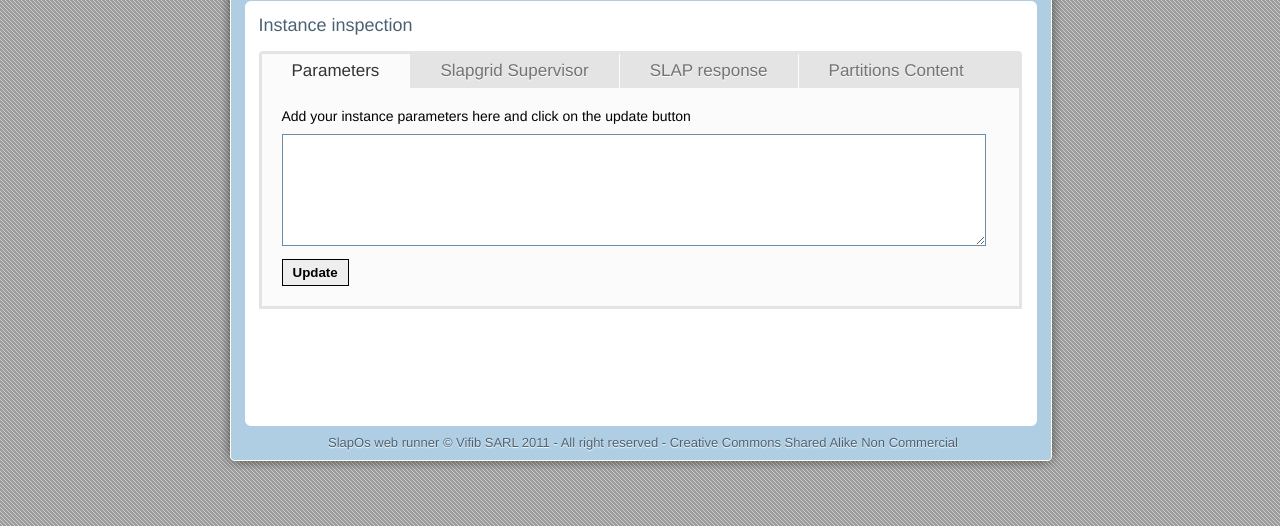
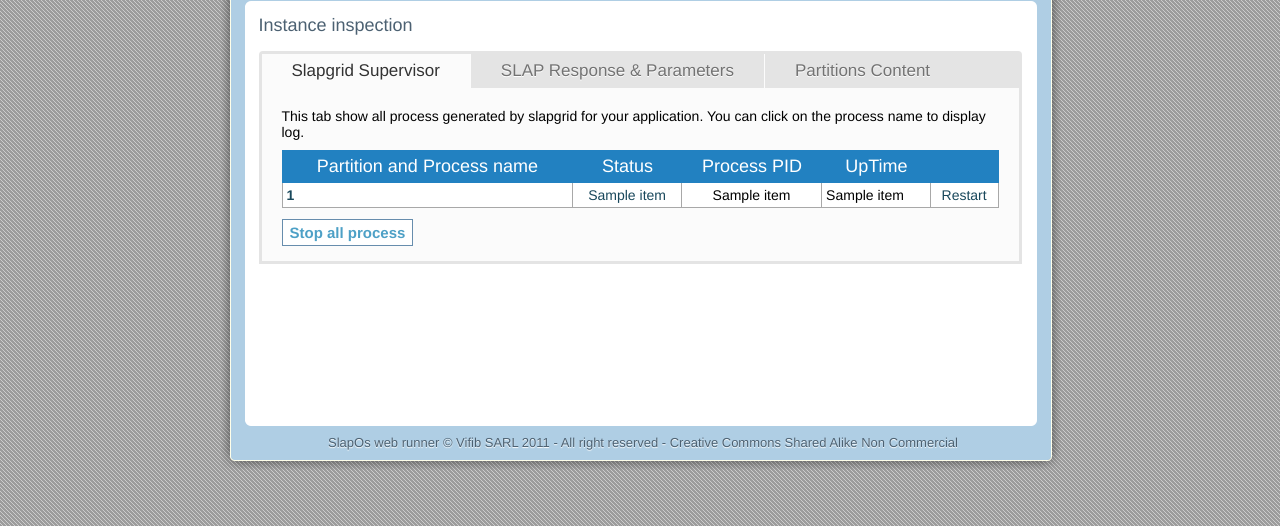
Before and after one commit to jerome-nexedi/slapos.toolbox, a Python web app: template slapos/runner/templates/instanceInspect.html in a window 1280 px wide. Shown: the part 113-639 px from the top of the page. Run offline with Jinja, Linux system fonts and the light colour scheme; the template is opened without the code that fills it: most values are stand-ins (such as "Sample title", 1, 10 or a date in 2020).

Commit message:
Webrunner Support more instances at the same time

```diff
--- a/slapos/runner/static/js/scripts/inspectInstance.js
+++ b/slapos/runner/static/js/scripts/inspectInstance.js
@@ -1,6 +1,18 @@
 $(document).ready( function() {
   var editor;
   setupFileTree();
+  $($("#slappart li")[0]).find("input:radio").attr('checked', true);
+  $(".menu-box-right>div").css('min-height', $("#slappart li").length*26 + 20 + "px");
+  configRadio();
+  var lastli = null;
+  var partitionAmount = $("imput#partitionAmount").val();
+  $("#slappart li").each(function(){
+    lastli = $(this);
+    $(this).find("input:radio").change(function(){
+  	  configRadio();
+	  });
+  });
+  lastli.css("border-bottom", "none");
 
   function setupFileTree(){
     var root = $("input#root").val();
@@ -79,7 +91,22 @@ $(document).ready( function() {
 	}
     });
   }
+  function configRadio(){
+  	$("#slappart li").each(function() {
+      var $radio = $(this).find("input:radio");
+			var boxselector = "#box" + $radio.attr('id');
+			if($(this).hasClass('checked')){
+				$(this).removeClass('checked');
+				$(boxselector).slideUp("normal");
+			}
+			if($radio.is(':checked')){
+				$(this).addClass('checked');
+				//change content here
+				$(boxselector).slideDown("normal");
 
+			}
+		});
+	}
   function setupEditor(){
     editor = ace.edit("editor");
     editor.setTheme("ace/theme/crimson_editor");
@@ -91,4 +118,12 @@ $(document).ready( function() {
     editor.renderer.setHScrollBarAlwaysVisible(false);
     editor.setReadOnly(true);
   }
+  function setupSlappart(){
+    for(var i=0; i<partitionAmount; i++){
+      var elt = $("#slappart"+i+"Parameter");
+      if(elt != undefined) elt.click(function(){
+        alert(elt.attr('id'));
+      });
+    }
+  }
 });
--- a/slapos/runner/templates/instanceInspect.html
+++ b/slapos/runner/templates/instanceInspect.html
@@ -14,58 +14,86 @@
 {% endblock %}
 {% block body %}
 <input type='hidden' name='root' id='root' value='{%if file_path != "" %}{{file_path}}{%endif%}' />
+<input type="hidden" name="partition_amount" id="partitionAmount" value="{{ partition_amount }}" />
 <h2>Instance inspection</h2><br/>
 <div id="tabContaier">
     <ul>
-      <li><a class="active" href="#tab1">Parameters</a></li>
-      <li><a href="#tab2">Slapgrid Supervisor</a></li>
-      <li><a href="#tab3">SLAP response</a></li>
-      <li><a href="#tab4">Partitions Content</a></li>
+      <li><a href="#tab1" class="active">Slapgrid Supervisor</a></li>
+      <li><a href="#tab2">SLAP Response & Parameters</a></li>
+      <li><a href="#tab3">Partitions Content</a></li>
     </ul><!-- //Tab buttons -->
     <div class="tabDetails">
     	<div id="tab1" class="tabContents">
-	    <p>Add your instance parameters here and click on the update button</p>
-	    <textarea class="parameter" id="parameter"></textarea>
-	    <input type="submit" name="update" id ="update" value="Update" class="button"/>
-        </div><!-- end tab1 -->
-    	<div id="tab2" class="tabContents">
 	    <p>This tab show all process generated by slapgrid for your application. You can click on the process name to display log.</p>
-	    {% if supervisor != []%}
+	    {% if supervisor %}
 	    <table cellpadding="0" cellspacing="0" width="100%">
 	      <tr>
 		      <th>Partition and Process name</th><th>Status</th><th>Process PID </th><th> UpTime</th><th></th>
 	      </tr>
 	    {% for item in supervisor %}
 	      <tr>
-		      <td><b><a href="{{ url_for('tailProcess', process=item[0]) }}">{{ item[0]}}</a></b></td>
+		      <td  class='first'><b><a href="{{ url_for('tailProcess', process=item[0]) }}">{{ item[0]}}</a></b></td>
 		      <td align="center"><a href="{{ url_for('startStopProccess', process=item[0], action=item[1]) }}">{{ item[1]}}</a></td>
 		      <td align="center">{{ item[3]}}</td><td>{{ item[5]}}</td>
 		      <td align="center"><a href="{{ url_for('startStopProccess', process=item[0], action='RESTART') }}">Restart</a></td>
 	      </tr>
 	    {% endfor %}
-	    </table>
+	    </table><br/>
+      <a href="{{ url_for('stopAllPartition') }}" class="lshare simple">Stop all process</a>
 	    {% else %}
 	    <h2>No process to display, please run your instance</h2>
 	    {%endif%}
-        </div><!-- end tab2 -->
-    	<div id="tab3" class="tabContents">
+        </div><!-- end tab1 -->
+    	<div id="tab2" class="tabContents">
+      {% if slap_status %}
 	    <p>Uses parameters below to run your application</p>
+      <div class="menu-box-right" style="width: 597px;">
+      <div style="background:#fff; padding:10px;">
+        {% for item in slap_status %}
+        <div id="box{{item[0]}}" style="display:none;">
+        {% if item[1] %}
+          <!--<h2><span style="float:left; margin-left:10px;" id="{{item[0]}}title">Slap Response for {{item[0]}}</span>
+            <a href="#" id="{{item[0]}}Parameter" rel="{{item[0]}}" class="lshare simple" style="float:right">SLAP Parameters</a>
+          </h2>-->
+          <h2>Slap Response for {{item[0]}}</h2>
+          <div class="clear"></div><br/>
+          <div id="bcontent{{item[0]}}">
             <table cellpadding="0" cellspacing="0" width="100%">
-	    {% for item in slap_status %}
             <tr>
-  	     <th align='left' colspan='2'>Computer Partition {{ item[0]}}</th>
+        	     <th>Parameter Name</th><th>Parameter Value</th>
       	    </tr>
             {% for k in item[1] %}
             <tr>
-         <td>{{k}}</td><td align='left'>{{item[1][k]}}</td>
+               <td class="propertie first">{{k}}</td><td align='left'>{{item[1][k]}}</td>
       	    </tr>
             {% endfor %}
+            </table>
+          </div>
+        {% else %}
+          <h2>Empty Partition</h2></br>
+          <center><img alt="" src="{{ url_for('static', filename='images/empty.png') }}" /></center>
+          <br/><h2>Partition {{item[0]}} is still empty</h2>
+        {%endif%}
+        </div>
   	    {% endfor %}
-      </table>
+      </div>
+      </div>
+      <div class="menu-box-left" style="width: 110px;">
+        <ul id="slappart">
+          {% for item in slap_status %}
+            <li><input type="radio" name="slapresponse" id="{{item[0]}}" value="{{item[0]}}" />
+              <label for="{{item[0]}}" {% if item[1] %}style="font-weight:bold"{%endif%}>{{item[0]}}</label></li>
+          {% endfor %}
+	      </ul>
+      </div>
+      <div class="clear"></div><br/>
+      {% else %}
+        <h2>No response. Please run Software Instance!</h2>
+      {%endif%}
+        </div><!-- end tab2 -->
+    	<div id="tab3" class="tabContents">
+	    <div id="fileTree" class="file_tree_tabs"></div>
         </div><!-- end tab3 -->
-    	<div id="tab4" class="tabContents">
-	    <div id="fileTree" class="file_tree_tabs"></div>
-        </div><!-- end tab4 -->
     </div>
 </div>
 <!-- This contains the hidden content for inline calls -->
--- a/slapos/runner/views.py
+++ b/slapos/runner/views.py
@@ -91,7 +91,7 @@ def inspectInstance():
       result = []
   return render_template('instanceInspect.html',
       file_path=file_content, supervisor=result, slap_status=getSlapStatus(app.config),
-      supervisore=result)
+      supervisore=result, partition_amount=app.config['partition_amount'])
 
 @app.route('/removeInstance')
 def removeInstance():
```
Also changed, not shown: slapos/runner/utils.py (+10 -2 lines). Lines whose indentation alone changed are shown as unchanged.
